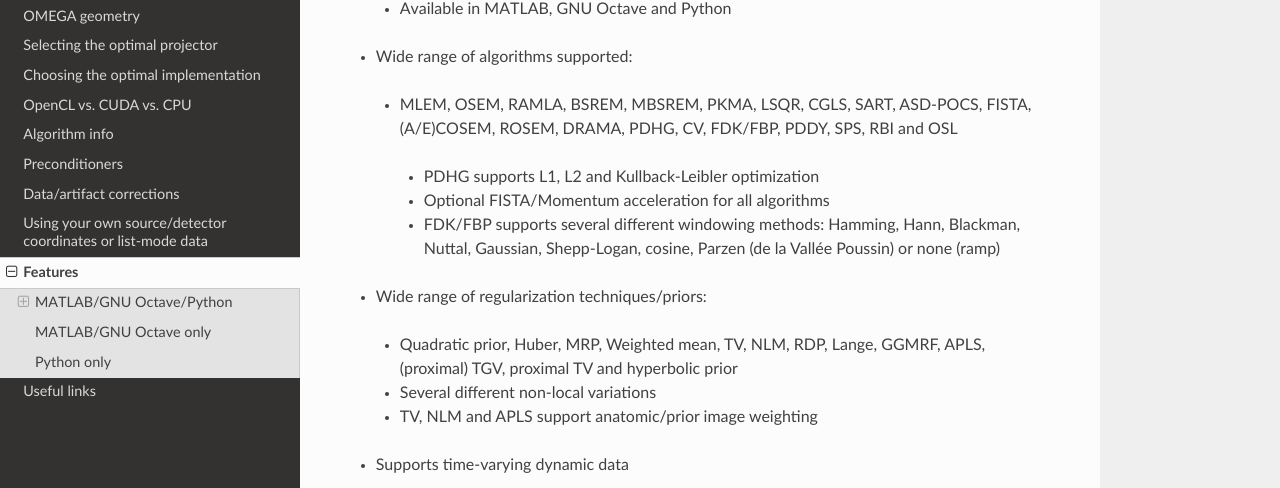
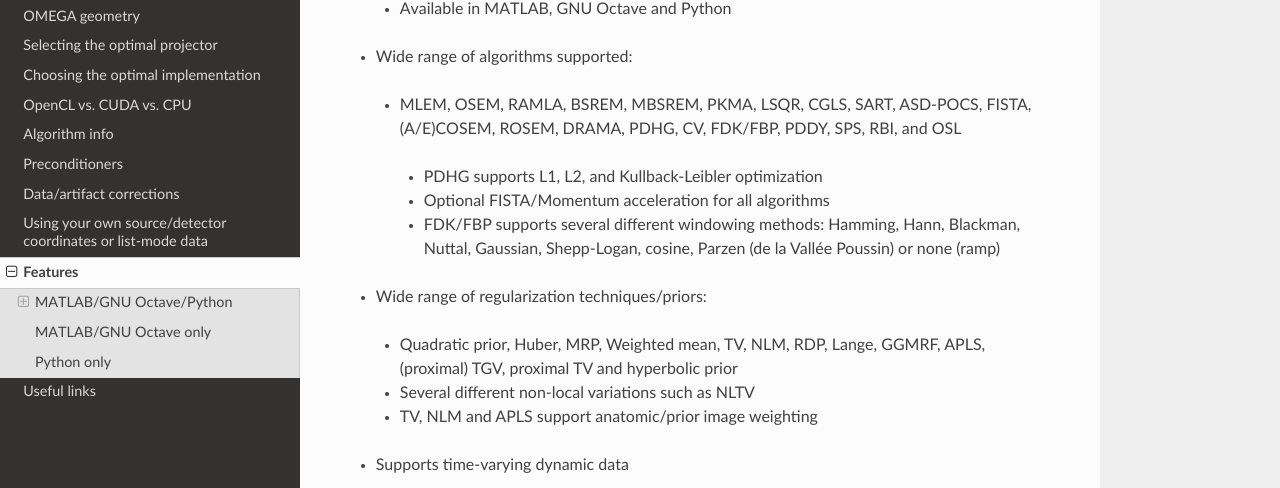
Before and after one commit to villekf/OMEGA-doc, a Sphinx documentation site: the page built from docs/source/features.rst, in a window 1280 px wide and 900 px high, scrolled down 1143 px. Shown: the part 163-651 px from the top of the window. Built offline with Sphinx 7.4.7 and the Read the Docs theme 3.1.0, drawn with Linux system fonts in a browser that asks for light colours; some of the changed text lies outside the part shown.

Commit message:
Update features.rst

```diff
--- a/docs/source/features.rst
+++ b/docs/source/features.rst
@@ -35,13 +35,13 @@ Any data
  * A class object can be created which can be used to compute the forward and/or backward projections
  * Available in MATLAB, GNU Octave and Python
 * Wide range of algorithms supported:
- * MLEM, OSEM, RAMLA, BSREM, MBSREM, PKMA, LSQR, CGLS, SART, ASD-POCS, FISTA, (A/E)COSEM, ROSEM, DRAMA, PDHG, CV, FDK/FBP, PDDY, SPS, RBI and OSL
-  * PDHG supports L1, L2 and Kullback-Leibler optimization
+ * MLEM, OSEM, RAMLA, BSREM, MBSREM, PKMA, LSQR, CGLS, SART, ASD-POCS, FISTA, (A/E)COSEM, ROSEM, DRAMA, PDHG, CV, FDK/FBP, PDDY, SPS, RBI, and OSL
+  * PDHG supports L1, L2, and Kullback-Leibler optimization
   * Optional FISTA/Momentum acceleration for all algorithms
   * FDK/FBP supports several different windowing methods: Hamming, Hann, Blackman, Nuttal, Gaussian, Shepp-Logan, cosine, Parzen (de la Vallée Poussin) or none (ramp)
 * Wide range of regularization techniques/priors:
  * Quadratic prior, Huber, MRP, Weighted mean, TV, NLM, RDP, Lange, GGMRF, APLS, (proximal) TGV, proximal TV and hyperbolic prior
- * Several different non-local variations
+ * Several different non-local variations such as NLTV
  * TV, NLM and APLS support anatomic/prior image weighting
 * Supports time-varying dynamic data
  * Reconstruct dynamic data with static algorithms
```
Also changed, not shown: other parts of docs/source/features.rst (+1 -1 lines).
